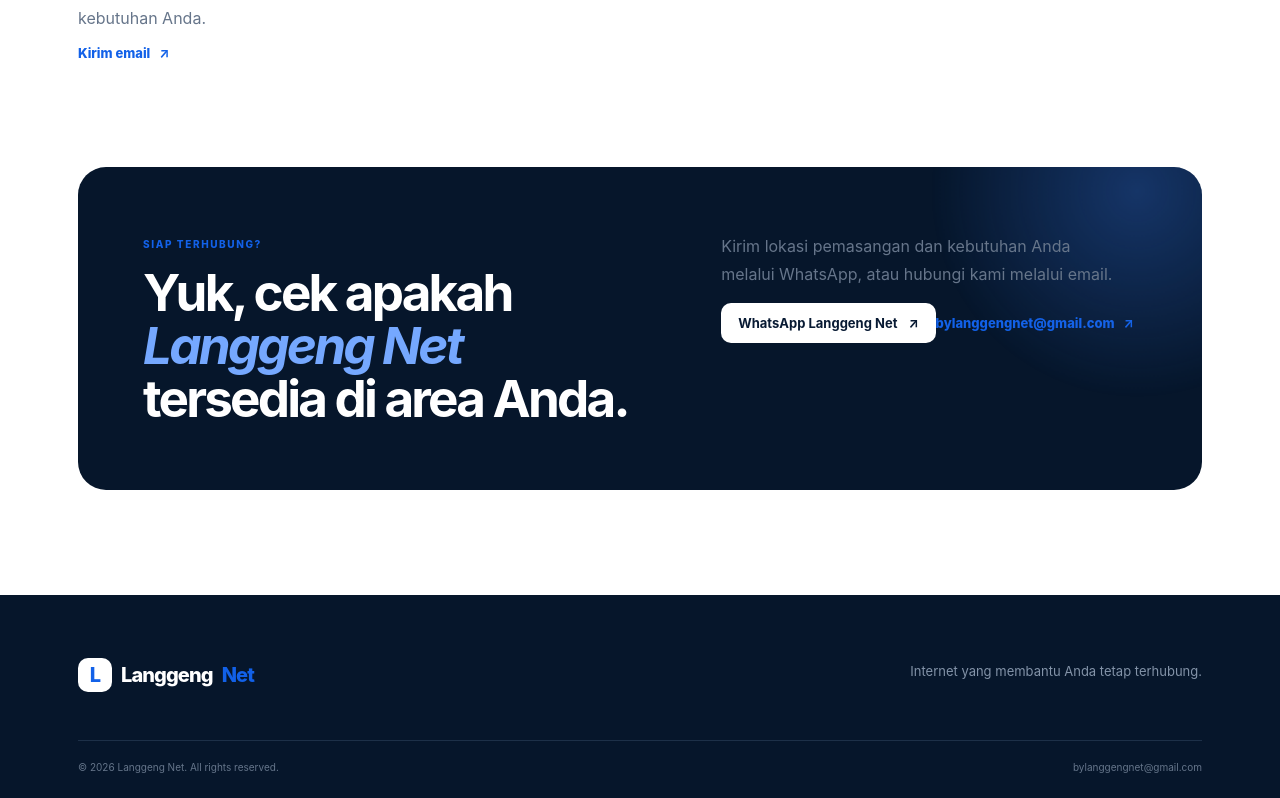
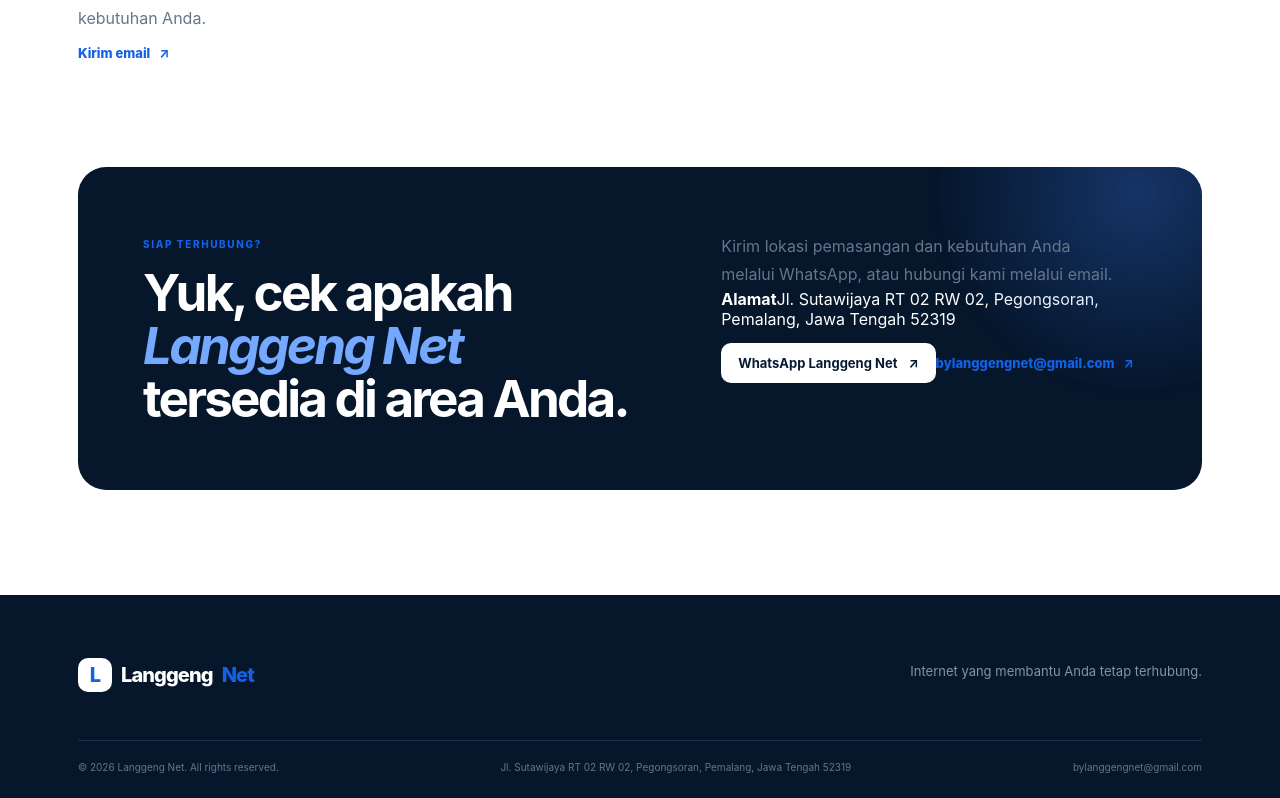
Before and after one commit to nocpmlbaru/langgengnet-profile, a Next.js app: page / in a window 1280 px wide. Shown: the part 3441-4239 px from the top of the page. Built offline with nearby package versions, Linux system fonts and the light colour scheme.

Commit message:
content(profile): add verified Langgeng Net office address

```diff
--- a/app/page.tsx
+++ b/app/page.tsx
@@ -4,6 +4,7 @@
 const faqs = [["Apakah semua paket tersedia di setiap area?", "Ketersediaan mengikuti area layanan dan hasil pengecekan teknis. Hubungi Langgeng Net untuk memastikan lokasi Anda."], ["Bagaimana cara berlangganan?", "Mulai dengan menghubungi Langgeng Net dan kirim lokasi pemasangan. Tim akan membantu proses pengecekan dan pilihan paket."], ["Apakah tersedia layanan untuk bisnis?", "Ya. Langgeng Net menyediakan pilihan layanan untuk kebutuhan rumah maupun bisnis. Detail layanan mengikuti kebutuhan dan kondisi lokasi."]];
 const whatsappHref = "https://wa.me/6285329930709?text=Halo%20Langgeng%20Net%2C%20saya%20ingin%20mengecek%20ketersediaan%20layanan%20internet.";
 const emailHref = "mailto:bylanggengnet@gmail.com";
+const address = "Jl. Sutawijaya RT 02 RW 02, Pegongsoran, Pemalang, Jawa Tengah 52319";
 export default function Home() { return <main>
 <header className="site-header"><nav aria-label="Navigasi utama"><a className="logo" href="#home" aria-label="Langgeng Net beranda"><span>L</span>Langgeng<span className="blue">Net</span></a><div className="nav-links"><a href="#layanan">Layanan</a><a href="#paket">Paket</a><a href="#tentang">Tentang</a><a href="#faq">FAQ</a></div><a className="nav-button" href={whatsappHref} target="_blank" rel="noreferrer">Cek Coverage <b>↗</b></a><details className="mobile-menu"><summary aria-label="Buka menu">Menu</summary><div className="mobile-menu-links"><a href="#layanan">Layanan</a><a href="#paket">Paket</a><a href="#tentang">Tentang</a><a href="#faq">FAQ</a><a href={whatsappHref} target="_blank" rel="noreferrer">Cek Coverage</a></div></details></nav></header>
 <section className="hero" id="home"><div className="hero-copy"><div className="eyebrow"><i/> INTERNET UNTUK TETAP TERHUBUNG</div><h1>Koneksi yang bekerja <em>untuk Anda.</em></h1><p>Internet untuk rumah dan bisnis dengan pengalaman layanan yang sederhana, jelas, dan dekat dengan pelanggan.</p><div className="actions"><a className="primary" href="#paket">Lihat Paket <b>↓</b></a><a className="secondary" href="#tentang">Kenal Langgeng Net</a></div><div className="trust"><span><b>Untuk Rumah</b><small>kebutuhan harian</small></span><span><b>Untuk Bisnis</b><small>aktivitas operasional</small></span><span><b>Dukungan</b><small>saat Anda membutuhkan</small></span></div></div><div className="hero-visual" aria-hidden="true"><div className="visual-glow"/><div className="signal-card"><div className="card-top"><span>LANGGENG NET</span><span className="online">● CONNECTED</span></div><div className="card-title">Your connection<br/><strong>works for you.</strong></div><div className="bars"><i/><i/><i/><i/><i/></div><div className="card-bottom"><span><b>FTTH</b><small>access</small></span><span><b>24/7</b><small>support*</small></span></div></div></div></section>
@@ -12,6 +13,6 @@
 <section className="section" id="tentang"><div className="about"><div><label>TENTANG LANGGENG NET</label><h2>Dibangun dekat dengan pelanggan.</h2></div><div><p>Langgeng Net hadir untuk menyediakan koneksi internet bagi rumah dan bisnis.</p><p>Bagi kami, layanan internet bukan hanya soal kecepatan. Kejelasan informasi, komunikasi, dan dukungan ketika pelanggan membutuhkan bantuan juga merupakan bagian dari pengalaman layanan.</p><a className="link" href={whatsappHref} target="_blank" rel="noreferrer">Hubungi kami <b>↗</b></a></div></div></section>
 <section className="section process-section"><div className="section-head"><div><label>PROSES BERLANGGANAN</label><h2>Mulai dengan langkah yang sederhana.</h2></div><p>Tidak perlu menebak-nebak. Kami mulai dari pengecekan area dan kebutuhan, lalu melanjutkan proses sesuai kondisi lokasi.</p></div><div className="process-grid">{steps.map(([n,t,d])=><article className="process" key={n}><span>{n}</span><h3>{t}</h3><p>{d}</p></article>)}</div></section>
 <section className="section faq-section" id="faq"><div className="faq-layout"><div><label>FAQ</label><h2>Pertanyaan yang sering ditanyakan.</h2><p>Belum menemukan jawaban yang Anda cari? Hubungi kami untuk mendapatkan informasi sesuai lokasi dan kebutuhan Anda.</p><a className="link" href={emailHref}>Kirim email <b>↗</b></a></div><div className="faq-list">{faqs.map(([q,a])=><details key={q}><summary>{q}<b>+</b></summary><p>{a}</p></details>)}</div></div></section>
-<section className="section contact-section" id="kontak"><div className="contact"><div><label>SIAP TERHUBUNG?</label><h2>Yuk, cek apakah <em>Langgeng Net</em> tersedia di area Anda.</h2></div><div><p>Kirim lokasi pemasangan dan kebutuhan Anda melalui WhatsApp, atau hubungi kami melalui email.</p><a className="light" href={whatsappHref} target="_blank" rel="noreferrer">WhatsApp Langgeng Net <b>↗</b></a><a className="link" href={emailHref}>bylanggengnet@gmail.com <b>↗</b></a></div></div></section>
-<footer><div className="footer-top"><a className="logo light-logo" href="#home"><span>L</span>Langgeng<span className="blue">Net</span></a><p>Internet yang membantu Anda tetap terhubung.</p></div><div className="footer-bottom"><span>© 2026 Langgeng Net. All rights reserved.</span><a href={emailHref}>bylanggengnet@gmail.com</a></div></footer>
+<section className="section contact-section" id="kontak"><div className="contact"><div><label>SIAP TERHUBUNG?</label><h2>Yuk, cek apakah <em>Langgeng Net</em> tersedia di area Anda.</h2></div><div><p>Kirim lokasi pemasangan dan kebutuhan Anda melalui WhatsApp, atau hubungi kami melalui email.</p><div className="contact-address"><strong>Alamat</strong><span>{address}</span></div><a className="light" href={whatsappHref} target="_blank" rel="noreferrer">WhatsApp Langgeng Net <b>↗</b></a><a className="link" href={emailHref}>bylanggengnet@gmail.com <b>↗</b></a></div></div></section>
+<footer><div className="footer-top"><a className="logo light-logo" href="#home"><span>L</span>Langgeng<span className="blue">Net</span></a><p>Internet yang membantu Anda tetap terhubung.</p></div><div className="footer-bottom"><span>© 2026 Langgeng Net. All rights reserved.</span><span>{address}</span><a href={emailHref}>bylanggengnet@gmail.com</a></div></footer>
 </main>; }
```
